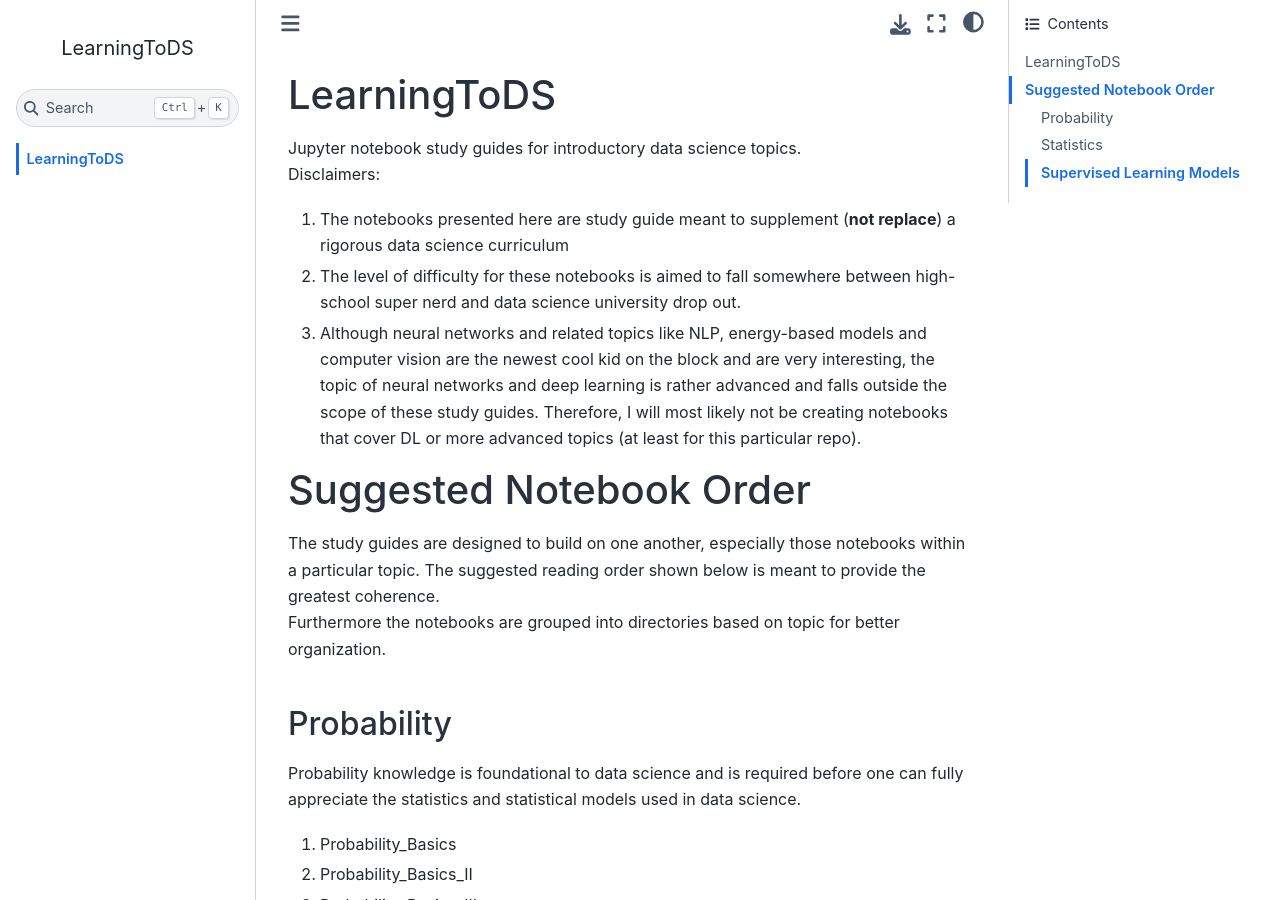
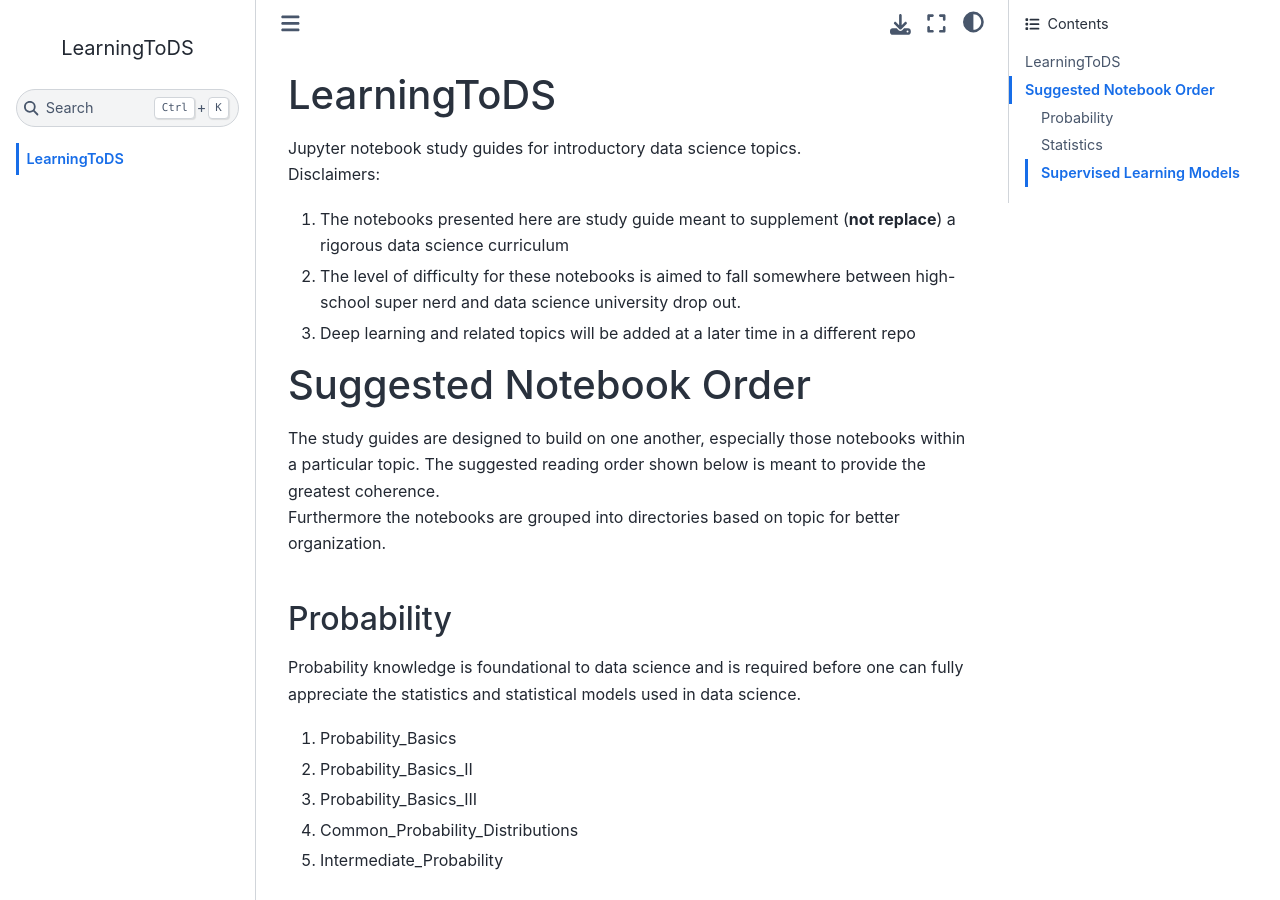
Before and after one commit to DistilledData/LearningToDS, a Jupyter Book: the page built from about.md, in a window 1280 px wide and 900 px high. Built offline with Jupyter Book 1.0.4 settings and Sphinx 7.4.7 and the Sphinx Book theme 1.1.4, drawn with Linux system fonts in a browser that asks for light colours; pages that are not in the unit, such as notebooks, are missing from menus.

Commit message:
Update about.md

```diff
--- a/about.md
+++ b/about.md
@@ -3,7 +3,7 @@
 Disclaimers:
 1. The notebooks presented here are study guide meant to supplement (**not replace**) a rigorous data science curriculum
 2. The level of difficulty for these notebooks is aimed to fall somewhere between high-school super nerd and data science university drop out.
-3. Although neural networks and related topics like NLP, energy-based models and computer vision are the newest cool kid on the block and are very interesting, the topic of neural networks and deep learning is rather advanced and falls outside the scope of these study guides. Therefore, I will most likely not be creating notebooks that cover DL or more advanced topics (at least for this particular repo).
+3. Deep learning and related topics will be added at a later time in a different repo
 
 # Suggested Notebook Order
 The study guides are designed to build on one another, especially those notebooks within a particular topic. The suggested reading order shown below is meant to provide the greatest coherence. <br>
```
